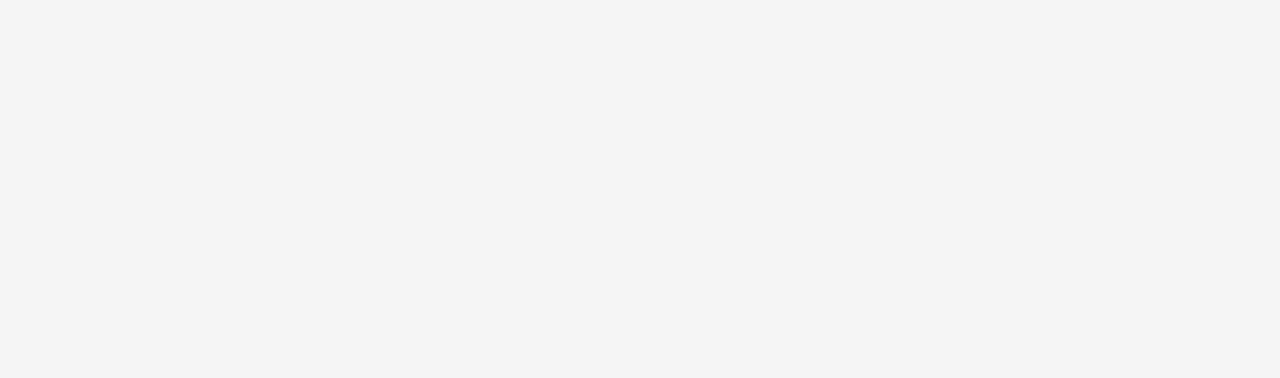
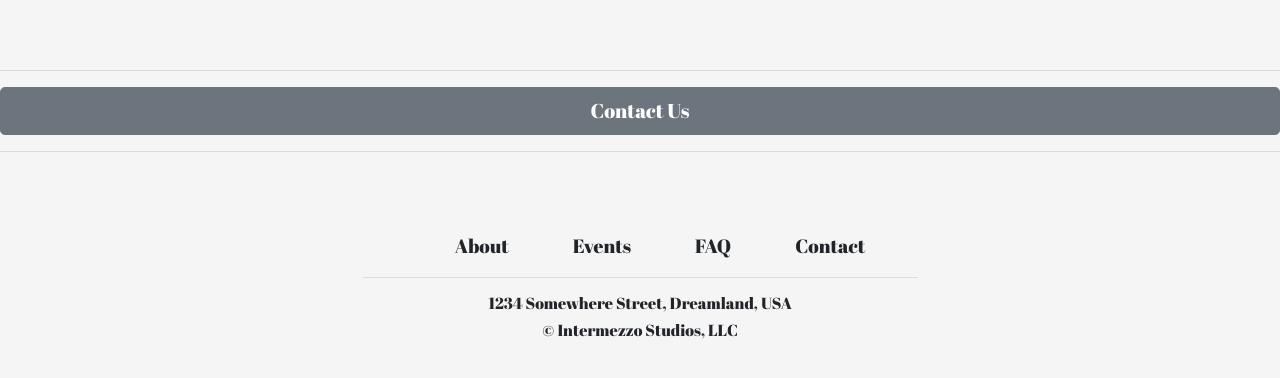
Before and after one commit to dcatherine3000/intermezzo-studios-react, a React (Create React App) app: page / in a window 1280 px wide. Shown: the part 1624-2002 px from the top of the page. Before the commit the page ends 1694 px from the top, so only its background shows below. Built offline with nearby package versions, Linux system fonts and the light colour scheme.

Commit message:
Footer Display

```diff
--- a/src/App.css
+++ b/src/App.css
@@ -73,3 +73,42 @@
 .card {
   height: 56vh;
 }
+
+.home-button {
+  width: 10rem;
+}
+
+footer {
+  text-align: center;
+}
+
+footer ul {
+  display: flex;
+  list-style: none;
+  justify-content: center;
+}
+
+footer li {
+  padding: 0 2rem;
+  font-size: 1.2rem;
+}
+
+footer a {
+  color: rgb(95, 94, 94);
+}
+
+footer a:hover {
+  color: black;
+  text-decoration: none;
+}
+
+.footer-nav {
+  padding: 0;
+  margin: 0;
+  height: 50%;
+}
+
+footer hr {
+  width: 50%;
+  margin-top: 0;
+}
--- a/src/components/FooterComponent.js
+++ b/src/components/FooterComponent.js
@@ -0,0 +1,30 @@
+import React from 'react';
+import { Container, Row } from 'reactstrap';
+
+function Footer() {
+    return (
+        <footer>
+            <Container>
+                <Row>
+                    <div className="col-12 footer-nav">
+                        <ul>
+                            <li>About</li>
+                            <li>Events</li>
+                            <li>FAQ</li>
+                            <li>Contact</li>
+                        </ul>
+                    <hr />
+                    </div>
+                </Row>
+                <Row>
+                    <div className="col-12">
+                        <h6>1234 Somewhere Street, Dreamland, USA</h6>
+                        <h6>&#169; Intermezzo Studios, LLC</h6>
+                    </div>
+                </Row>
+            </Container>
+        </footer>
+    );
+}
+
+export default Footer;
--- a/src/components/HomeComponent.js
+++ b/src/components/HomeComponent.js
@@ -1,6 +1,8 @@
 import React, { Component } from 'react';
 import Intro from './IntroComponent';
 import HomeInfo from './HomeInfoComponent';
+import HomeContact from './HomeContactComponent';
+import Footer from './FooterComponent';
 import { MODEL } from '../shared/model';
 
 class Home extends Component {
@@ -18,6 +20,10 @@ class Home extends Component {
                 <Intro />
                 <hr />
                 <HomeInfo model={MODEL} />
+                <hr />
+                <HomeContact />
+                <hr />
+                <Footer />
             </React.Fragment>
         );
     }
--- /dev/null
+++ b/src/components/HomeContactComponent.js
@@ -0,0 +1,12 @@
+import React from 'react';
+import { Button } from 'reactstrap';
+
+function HomeContact() {
+    return (
+        <div className="button-box">
+            <Button dark block className="home-button btn-lg">Contact Us</Button>
+        </div>
+    );
+}
+
+export default HomeContact;
```
Also changed, not shown: 1 other file (tests, documents, lock files or other folders).
